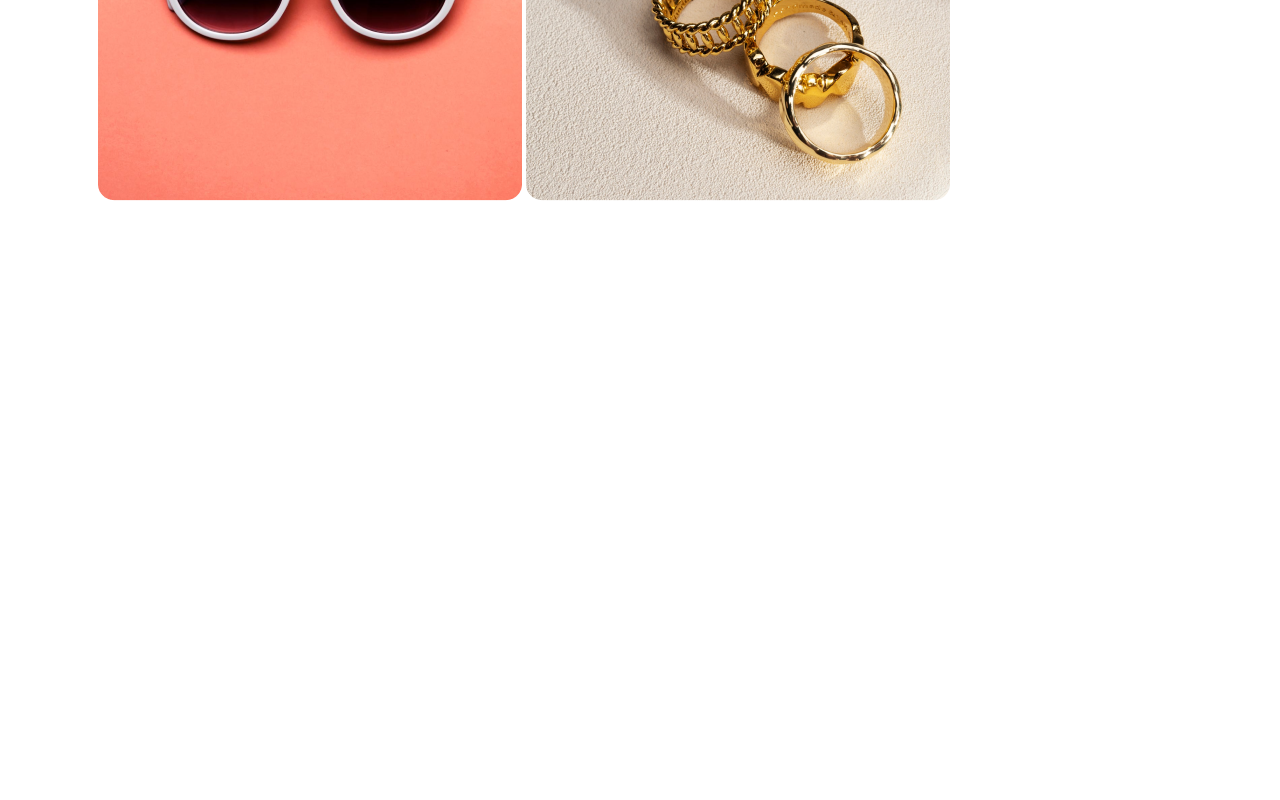
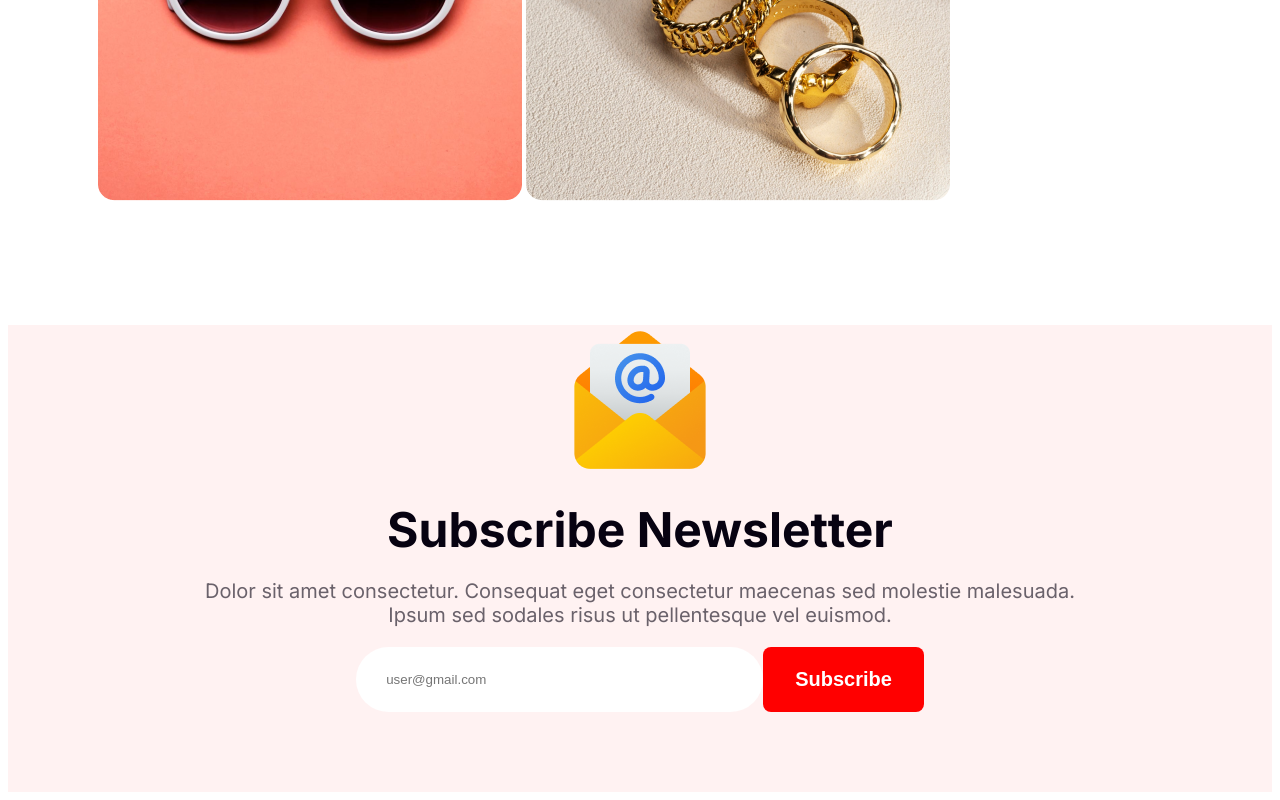
Before and after one commit to sumitaislam2007-sketch/new-year-project, a plain HTML site: page index.html in a window 1280 px wide. Shown: the part 6369-7169 px from the top of the page. Before the commit the page ends 6694 px from the top, so only its background shows below. Drawn offline with Linux system fonts and the light colour scheme.

Commit message:
subscribe section done

```diff
--- a/index.html
+++ b/index.html
@@ -100,6 +100,22 @@
                 <img src="images/Rectangle 8.png" alt="">
             </div>
         </section>
+        <section class="subscribe">
+            <img src="images/Group 61.png" alt="">
+            <div>
+                <h3 class="section-title marginTB">Subscribe Newsletter</h3>
+                <p class="section-description">
+                    Dolor sit amet consectetur. Consequat eget consectetur maecenas sed molestie malesuada. <br> Ipsum
+                    sed sodales risus ut pellentesque vel euismod.
+                </p>
+                <div class="add">
+                    <form action="">
+                        <input class="in" type="email" name="" id="" placeholder="user@gmail.com">
+                    </form>
+                    <button class="btn">Subscribe</button>
+                </div>
+            </div>
+        </section>
     </main>
     <footer></footer>
 </body>
--- a/styles/index.css
+++ b/styles/index.css
@@ -161,3 +161,19 @@
 .portfolio{
     margin: 300px 90px 120px 90px;
 }
+/* subscribe style */
+.subscribe{
+    text-align: center;
+    font-family: Inter;
+    background-color: rgba(255, 0, 0, 0.05);
+}
+.add{
+    display: flex;
+    padding: 0px 336px 80px 336px;
+    justify-content: center;
+}
+.in{
+    padding: 25px 200px 25px 30px;
+    border-radius: 50px;
+    border: none;
+}
```
